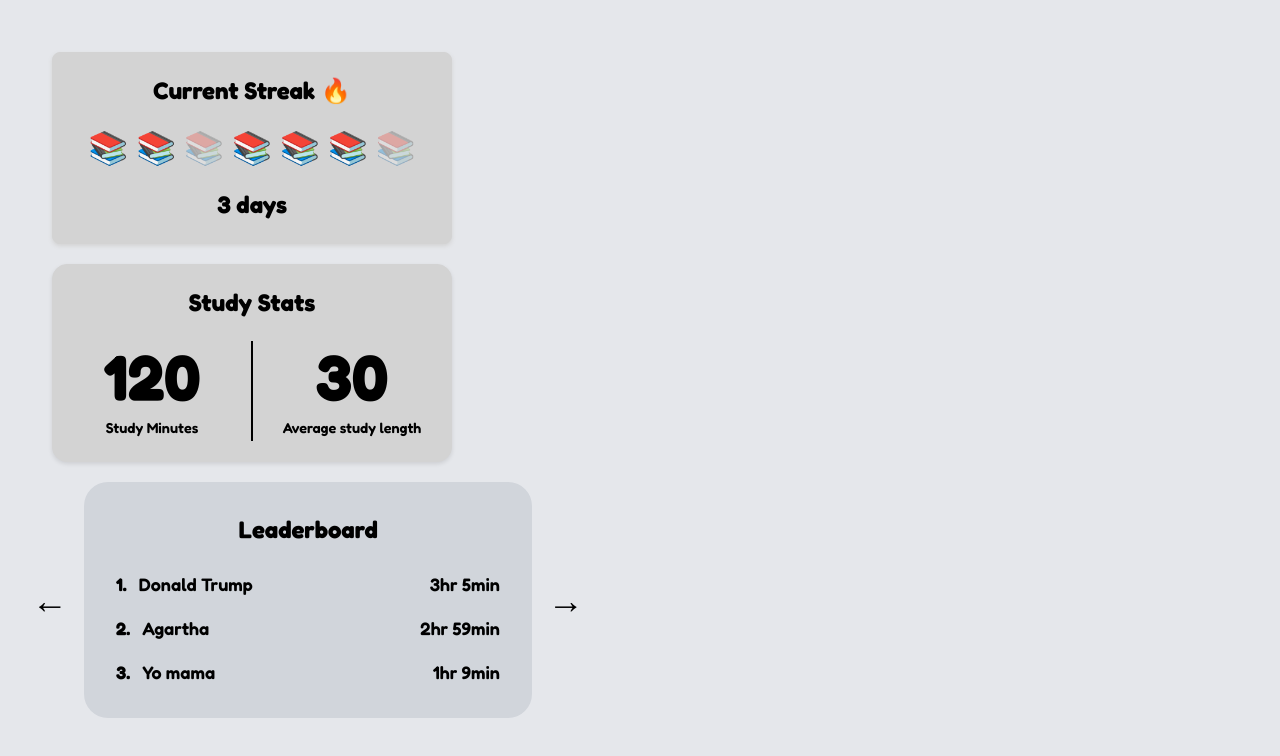
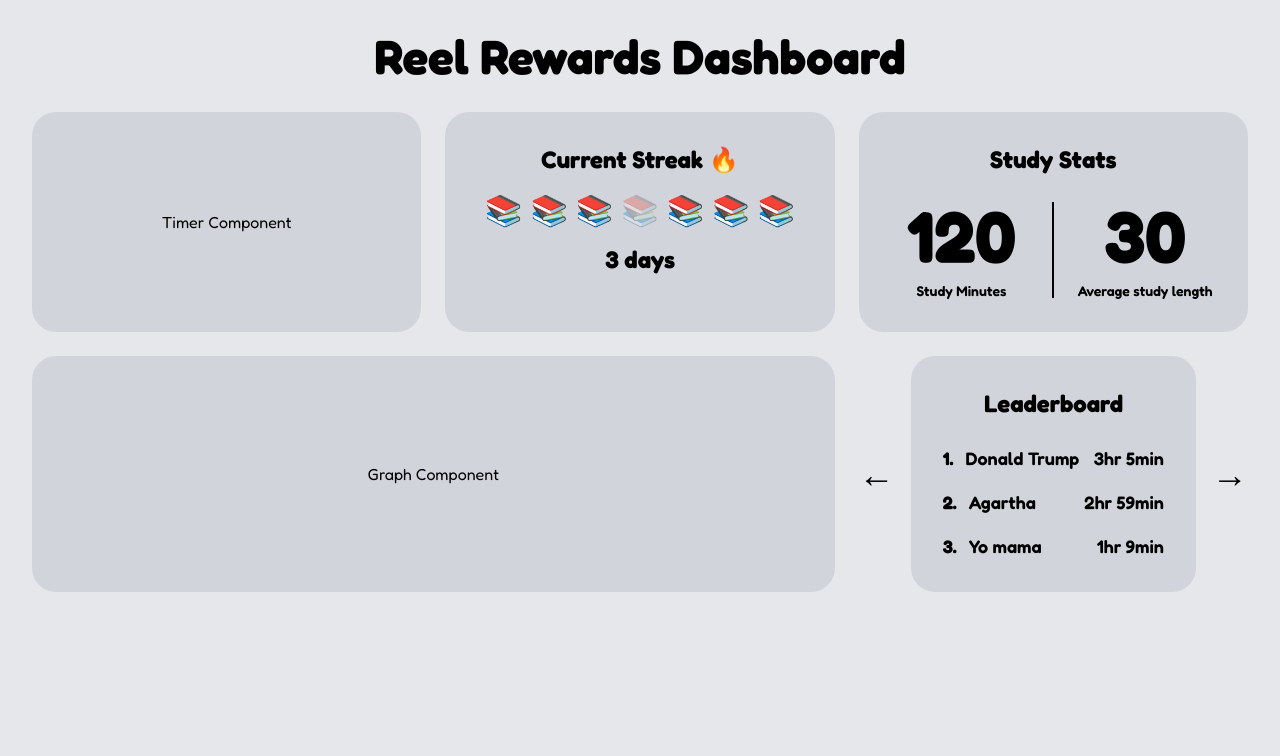
Before and after one commit to ChakornK/hackcamp-2025, a Next.js app: page / in a window 1280 px wide. Shown: the top 756 px of the page. Built offline with nearby package versions, Linux system fonts and the light colour scheme.

Commit message:
feat(dbd): grid layout, convert to tailwind

```diff
--- a/src/app/components/streaks.css
+++ /dev/null
@@ -1,34 +0,0 @@
-.book-container {
-    display: flex;
-    gap: 8px;
-    justify-content: center;
-    margin: 15px 0;
-}
-
-.book-emoji {
-    font-size: 2rem;
-    transition: opacity 0.3s ease;
-}
-
-.streaks-section {
-    text-align: center;
-    border: 1px solid lightgrey;
-    background-color: lightgrey;
-    padding: 20px;
-    margin: 20px;
-    border-radius: 8px;
-    box-shadow: 0 2px 4px lightgrey;
-    width: 400px;
-}
-
-.streak-count {
-    font-size: 1.5rem;
-    margin-top: 5px;
-    font-weight: bold;
-}
-
-.streaks-title{
-    font-size: 1.5rem;
-    font-weight: bold;
-    margin-bottom: 15px;
-}
--- a/src/app/components/streaks.jsx
+++ b/src/app/components/streaks.jsx
@@ -1,7 +1,6 @@
-import React from 'react';
-import './streaks.css';
+import React from "react";
 
-export default function Streaks({ entries }) {
+export default function Streaks({ entries = [] }) {
   const calculateLongestStreak = (entries) => {
     if (!entries || entries.length === 0) return 0;
 
@@ -36,11 +35,11 @@ export default function Streaks({ entries }) {
 
     // Create set of dates that have entries (normalized to YYYY-MM-DD)
     const entryDates = new Set(
-            entries.map(entry => {
+      entries.map((entry) => {
         const date = new Date(entry.date);
         // Add one day to fix timezone offset issues
         date.setMinutes(date.getMinutes() + date.getTimezoneOffset());
-                return date.toISOString().split('T')[0];
+        return date.toISOString().split("T")[0];
       })
     );
 
@@ -48,11 +47,11 @@ export default function Streaks({ entries }) {
     for (let i = 6; i >= 0; i--) {
       const date = new Date(today);
       date.setDate(date.getDate() - i);
-            const dateString = date.toISOString().split('T')[0];
+      const dateString = date.toISOString().split("T")[0];
 
       days.push({
         date: dateString,
-                hasEntry: entryDates.has(dateString)
+        hasEntry: entryDates.has(dateString),
       });
     }
 
@@ -63,21 +62,22 @@ export default function Streaks({ entries }) {
   const last7Days = getLast7Days();
 
   return (
-
-       <div className="streaks-section">
-            <h2 className="streaks-title">Current Streak 🔥</h2>
-            <div className="book-container">
+    <div className="bg-[#D1D5DB] p-8 rounded-3xl text-center">
+      <h2 className="mb-4 font-bold text-2xl">Current Streak 🔥</h2>
+      <div className="flex justify-center gap-2 my-4">
         {last7Days.map((day, index) => (
           <span
             key={index}
-                        className="book-emoji"
+            className="text-3xl transition-opacity duration-300"
             style={{ opacity: day.hasEntry ? 1 : 0.3 }}
           >
             📚
           </span>
         ))}
       </div>
-            <p className="streak-count">{streak} day{streak !== 1 ? 's' : ''}</p>
+      <p className="mt-1 font-bold text-2xl">
+        {streak} day{streak !== 1 ? "s" : ""}
+      </p>
     </div>
   );
 }
--- a/src/app/components/studystats.css
+++ /dev/null
@@ -1,51 +0,0 @@
-.study-stats {
-    border: 1px solid lightgrey;
-    background-color: lightgrey;
-    padding: 20px;
-    margin: 20px;
-    border-radius: 15px;
-    box-shadow: 0 2px 4px rgba(0, 0, 0, 0.1);
-    width: 400px;
-}
-
-.study-stats-title {
-    font-size: 1.5rem;
-    font-weight: bold;
-    margin-bottom: 20px;
-    text-align: center;
-}
-
-.stats-container {
-    display: flex;
-    align-items: center;
-    justify-content: space-around;
-    gap: 20px;
-}
-
-.stat-item {
-    flex: 1;
-    text-align: center;
-}
-
-.stat-value {
-    font-size: 4rem;
-    font-weight: 900;
-    margin: 0;
-    line-height: 1;
-    color: #000;
-}
-
-.stat-label {
-    font-size: 0.9rem;
-    font-weight: 600;
-    margin-top: 10px;
-    margin-bottom: 0;
-    color: #000;
-    line-height: 1.3;
-}
-
-.vertical-divider {
-    width: 2px;
-    height: 100px;
-    background-color: #000;
-}
--- a/src/app/components/studystats.jsx
+++ b/src/app/components/studystats.jsx
@@ -1,20 +1,26 @@
-import './studystats.css';
-
 export default function StudyStats({ studyMinutes, averageStudyLength }) {
-    return (
-        <div className="study-stats">
-            <h1 className="study-stats-title">Study Stats</h1>
-            <div className="stats-container">
-                <div className="stat-item">
-                    <p className="stat-value">{studyMinutes}</p>
-                    <h3 className="stat-label">Study Minutes</h3>
-                </div>
-                <div className="vertical-divider"></div>
-                <div className="stat-item">
-                    <p className="stat-value">{averageStudyLength}</p>
-                    <h3 className="stat-label">Average study length</h3>
-                </div>
-            </div>
+  return (
+    <div className="bg-[#D1D5DB] p-8 rounded-3xl">
+      <h1 className="mb-6 font-bold text-2xl text-center">Study Stats</h1>
+      <div className="flex justify-around items-center gap-5">
+        <div className="flex-1 text-center">
+          <p className="font-black text-black text-7xl leading-none">
+            {studyMinutes}
+          </p>
+          <h3 className="mt-2.5 font-semibold text-black text-sm leading-tight">
+            Study Minutes
+          </h3>
         </div>
-    );
+        <div className="bg-black w-0.5 h-24"></div>
+        <div className="flex-1 text-center">
+          <p className="font-black text-black text-7xl leading-none">
+            {averageStudyLength}
+          </p>
+          <h3 className="mt-2.5 font-semibold text-black text-sm leading-tight">
+            Average study length
+          </h3>
+        </div>
+      </div>
+    </div>
+  );
 }
--- a/src/app/layout.jsx
+++ b/src/app/layout.jsx
@@ -5,8 +5,16 @@ export default function RootLayout({ children }) {
     <html lang="en">
       <head>
         <link rel="preconnect" href="https://fonts.googleapis.com" />
-        <link rel="preconnect" href="https://fonts.gstatic.com" crossOrigin={true} />
-        <link href="https://fonts.googleapis.com/css2?family=Fredoka:wght@300..700&display=swap" rel="stylesheet" />
+        <link
+          rel="preconnect"
+          href="https://fonts.gstatic.com"
+          // was {true}
+          crossOrigin="anonymous"
+        />
+        <link
+          href="https://fonts.googleapis.com/css2?family=Fredoka:wght@300..700&display=swap"
+          rel="stylesheet"
+        />
       </head>
       <body>{children}</body>
     </html>
--- a/src/app/page.jsx
+++ b/src/app/page.jsx
@@ -1,14 +1,14 @@
-import Streaks from './components/streaks';
-import StudyStats from './components/studystats';
-import Leaderboard from './components/leaderboard';
+import Streaks from "./components/streaks";
+import StudyStats from "./components/studystats";
+import Leaderboard from "./components/Leaderboard";
 
 const entries = [
-  { date: '2025-11-09' },
-  { date: '2025-11-10' },
-  { date: '2025-11-11' },
-  { date: '2025-11-13' },
-  { date: '2025-11-14' },
-  { date: '2025-11-15' }, // Today
+  { date: "2025-11-10" },
+  { date: "2025-11-11" },
+  { date: "2025-11-12" },
+  { date: "2025-11-14" },
+  { date: "2025-11-15" },
+  { date: "2025-11-16" },
 ];
 
 export default function Home() {
@@ -31,11 +31,39 @@ export default function Home() {
     },
   ];
 
+  const Timer = () => (
+    <div className="flex justify-center items-center bg-[#D1D5DB] p-8 rounded-3xl h-full">
+      Timer Component
+    </div>
+  );
+
+  const Graph = () => (
+    <div className="flex justify-center items-center bg-[#D1D5DB] p-8 rounded-3xl h-full">
+      Graph Component
+    </div>
+  );
+
   return (
     <main className="bg-[#E5E7EB] p-8 min-h-screen">
-      <Streaks entries={entries}/>
-      <StudyStats studyMinutes={120} averageStudyLength={30} />
-      <Leaderboard leaderboards={leaderboardData} />
+      <h1 className="mb-8 font-bold text-5xl text-center">
+        Reel Rewards Dashboard
+      </h1>
+      <div className="space-y-6 mx-auto max-w-7xl">
+        <div className="gap-6 grid grid-cols-3">
+          <Timer />
+          <Streaks entries={entries} />
+          <StudyStats studyMinutes={120} averageStudyLength={30} />
+        </div>
+
+        <div className="gap-6 grid grid-cols-3">
+          <div className="col-span-2">
+            <Graph />
+          </div>
+          <div>
+            <Leaderboard leaderboards={leaderboardData} />
+          </div>
+        </div>
+      </div>
     </main>
   );
 }
```
Lines whose indentation alone changed are shown as unchanged.
